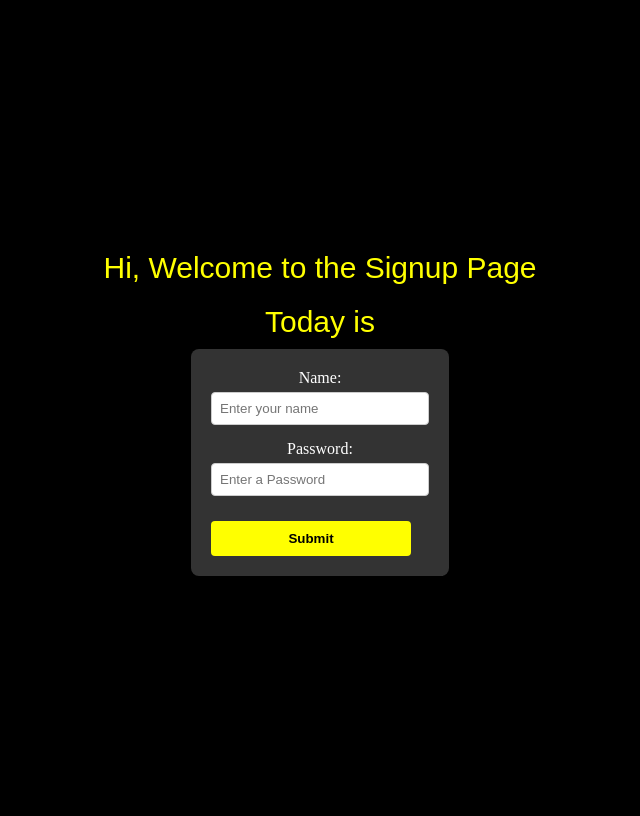
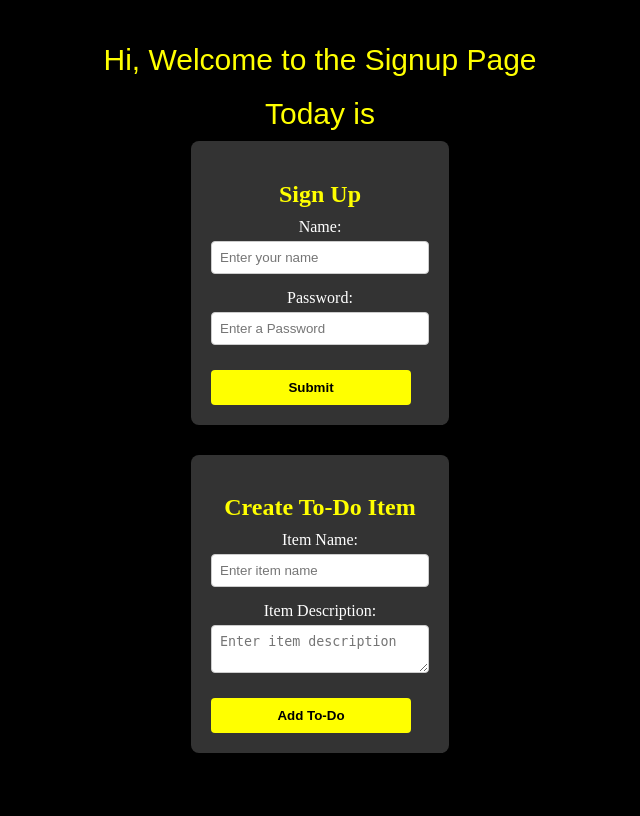
Before and after one commit to harshrajurkar/User_registration_page, a Flask app: template templates/index.html in a window 1280 px wide. Shown: the whole page, without its empty margins (320-960 px from the left). Run offline with Flask 3, Linux system fonts and the light colour scheme; the template is opened without the code that fills it, so the values that code supplies are empty; parts of the project's set-up code (start-up, migrations or seed data) failed here and were passed over.

Commit message:
added todo Ui in master_1 branch

```diff
--- a/templates/index.html
+++ b/templates/index.html
@@ -4,7 +4,7 @@
     <meta charset="UTF-8">
     <meta http-equiv="X-UA-Compatible" content="IE=edge">
     <meta name="viewport" content="width=device-width, initial-scale=1.0">
-    <title>Sign Up Form</title>
+    <title>Sign Up + To-Do</title>
     <style>
         body {
             background-color: black;
@@ -25,30 +25,31 @@
 
         .centered {
             display: flex;
-            flex-direction: column; /* This now stacks the *wrapper divs* */
-            align-items: center; /* Centers the wrapper divs horizontally */
+            flex-direction: column;
+            align-items: center;
             background-color: #333;
             padding: 20px;
             border-radius: 8px;
+            margin-bottom: 30px;
         }
 
-        /* Style for the new wrapper divs */
         .input-group {
-            display: flex; /* Make each group a flex container */
-            flex-direction: column; /* Stack label and input inside the group */
-            margin-bottom: 15px; /* Space between each name/password block */
-            width: 100%; /* Ensure group takes full width available in .centered */
-            align-items: center; /* Center label/input within their group */
+            display: flex;
+            flex-direction: column;
+            margin-bottom: 15px;
+            width: 100%;
+            align-items: center;
         }
 
         .input-group label {
             color: white;
-            margin-bottom: 5px; /* Space between label and its input */
+            margin-bottom: 5px;
         }
 
         .input-group input[type="text"],
-        .input-group input[type="password"] {
-            width: 200px; /* Consistent width for inputs */
+        .input-group input[type="password"],
+        .input-group textarea {
+            width: 200px;
             padding: 8px;
             border-radius: 4px;
             border: 1px solid #ccc;
@@ -60,17 +61,25 @@
             cursor: pointer;
             border: none;
             font-weight: bold;
-            width: 200px; /* Match input width for submit button */
+            width: 200px;
             padding: 10px;
             border-radius: 4px;
-            margin-top: 10px; /* Space above the submit button */
+            margin-top: 10px;
+        }
+
+        h2 {
+            color: yellow;
+            margin-bottom: 10px;
         }
     </style>
 </head>
 <body>
     <p>Hi, Welcome to the Signup Page</p>
     <p>Today is {{ current_date }}</p>
+
+    <!-- Signup Form -->
     <div class="centered">
+        <h2>Sign Up</h2>
         <form action="/submit" method="post">
             <div class="input-group">
                 <label for="name">Name:</label>
@@ -85,5 +94,23 @@
             <input type="submit" value="Submit">
         </form>
     </div>
+
+    <!-- To-Do Form -->
+    <div class="centered">
+        <h2>Create To-Do Item</h2>
+        <form action="/submittodoitem" method="post">
+            <div class="input-group">
+                <label for="itemName">Item Name:</label>
+                <input type="text" name="itemName" id="itemName" placeholder="Enter item name">
+            </div>
+
+            <div class="input-group">
+                <label for="itemDescription">Item Description:</label>
+                <textarea name="itemDescription" id="itemDescription" placeholder="Enter item description"></textarea>
+            </div>
+
+            <input type="submit" value="Add To-Do">
+        </form>
+    </div>
 </body>
 </html>
```
